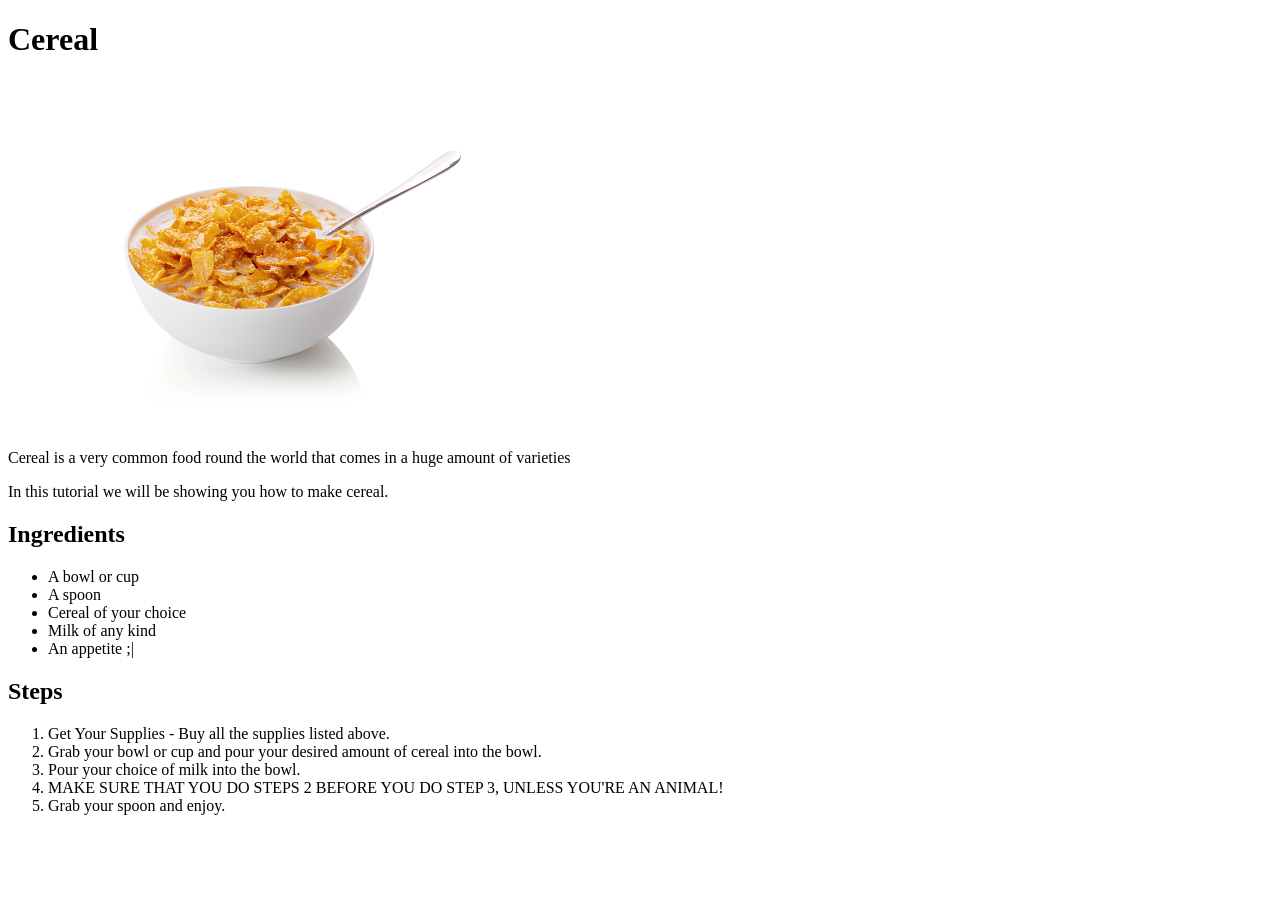
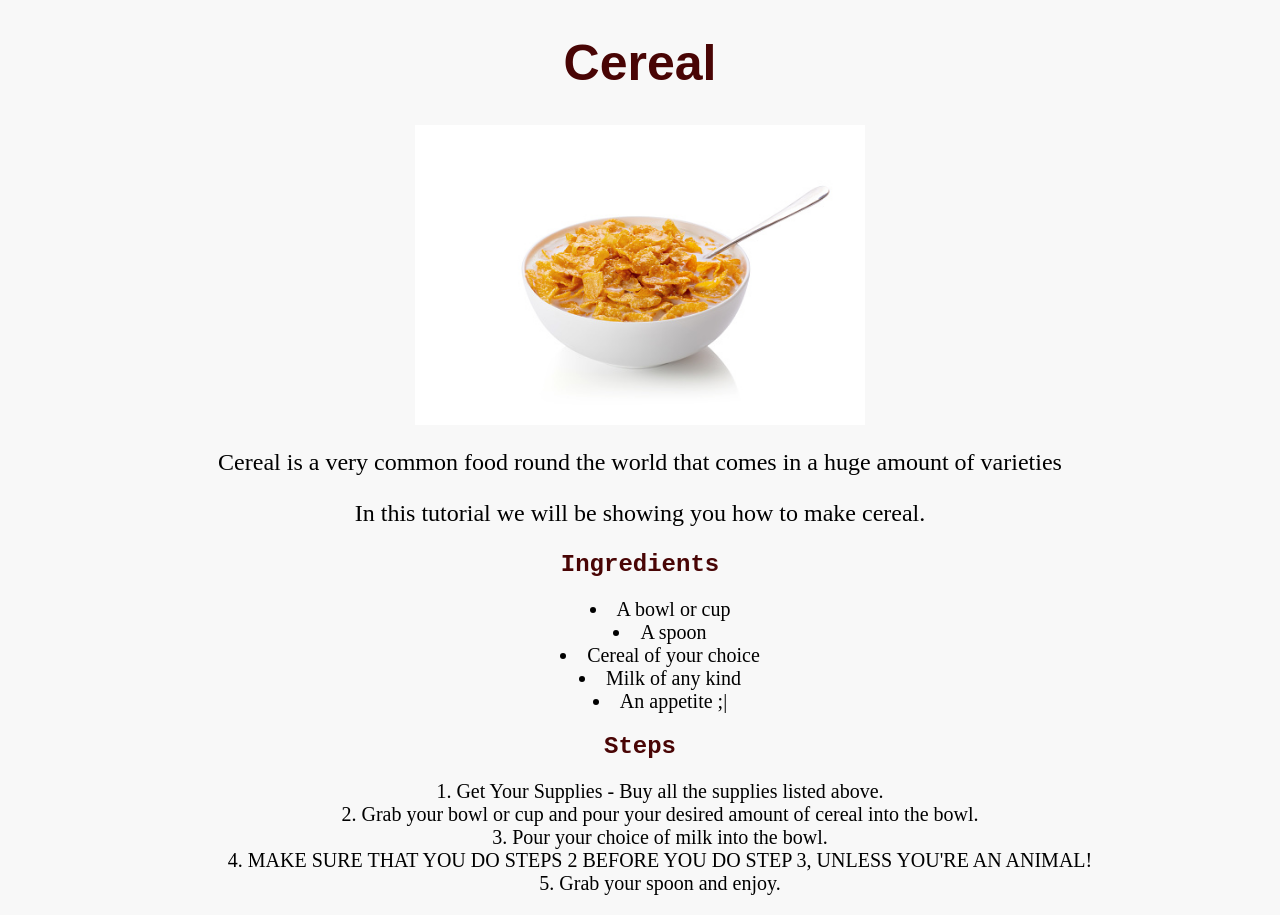
Before and after one commit to cristianpina40/odin---recipes, a plain HTML site: page recipes/cereal.html in a window 1280 px wide. Before the commit the page ends 831 px from the top, so only its background shows below. Drawn offline with Linux system fonts and the light colour scheme.

Commit message:
some simple CSS

```diff
--- a/recipes/cereal.html
+++ b/recipes/cereal.html
@@ -4,6 +4,7 @@
     <meta charset="UTF-8">
     <meta http-equiv="X-UA-Compatible" content="IE=edge">
     <meta name="viewport" content="width=device-width, initial-scale=1.0">
+    <link rel = "stylesheet" href = "../styles.css">
     <title>Document</title>
 </head>
 <body>
--- /dev/null
+++ b/styles.css
@@ -0,0 +1,66 @@
+/*styles.css*/
+body {
+    background-color: #f8f8f8;
+}
+
+
+
+img {
+
+    align-items: center;
+    display:block;
+    margin: auto;
+    height: 300px;
+    width: 450px;
+}
+
+h1 {
+    text-align: center;
+    align-items: center;
+    color: #490505;
+   font-size: 50px;
+   font-family: sans-serif;
+}
+
+h2{
+    text-align: center;
+    align-items: center;
+    color: #490505;
+    font-family: 'Courier New', Courier, monospace;
+}
+
+ul {
+
+    text-align: center;
+    align-items: center;
+    list-style-position: inside;
+    font-size: 20px;
+    font-family: 'Times New Roman', Times, serif;
+}
+
+ol{
+    text-align: center;
+    align-items: center;
+    list-style-position: inside;
+    font-size: 20px;
+    font-family: 'Times New Roman', Times, serif;
+
+}
+
+p{
+    text-align: center;
+    align-items: center;
+    font-family: 'Times New Roman', Times, serif;
+    font-size: 24px;
+}
+
+a {
+
+    font-family: 'Times New Roman', Times, serif;
+    font-size: 24px;
+    display:inline-block;
+    margin-left: 0 auto;
+    margin-right: 0 auto;
+    text-align: center;
+
+}
```
Also changed, not shown: index.html (+1 -0 lines), recipes/spaghetti.html (+1 -0 lines), recipes/steak.html (+1 -0 lines).
